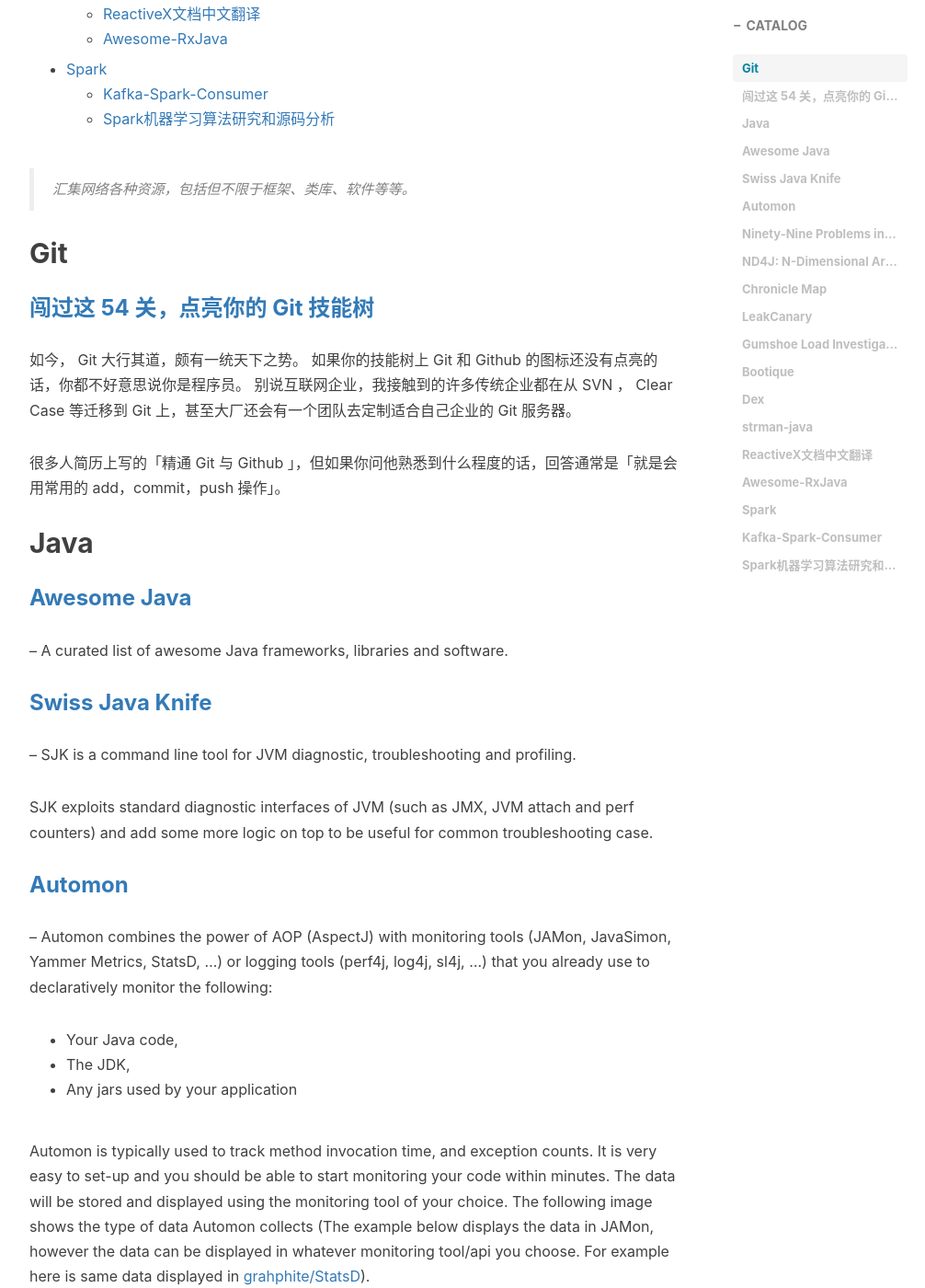
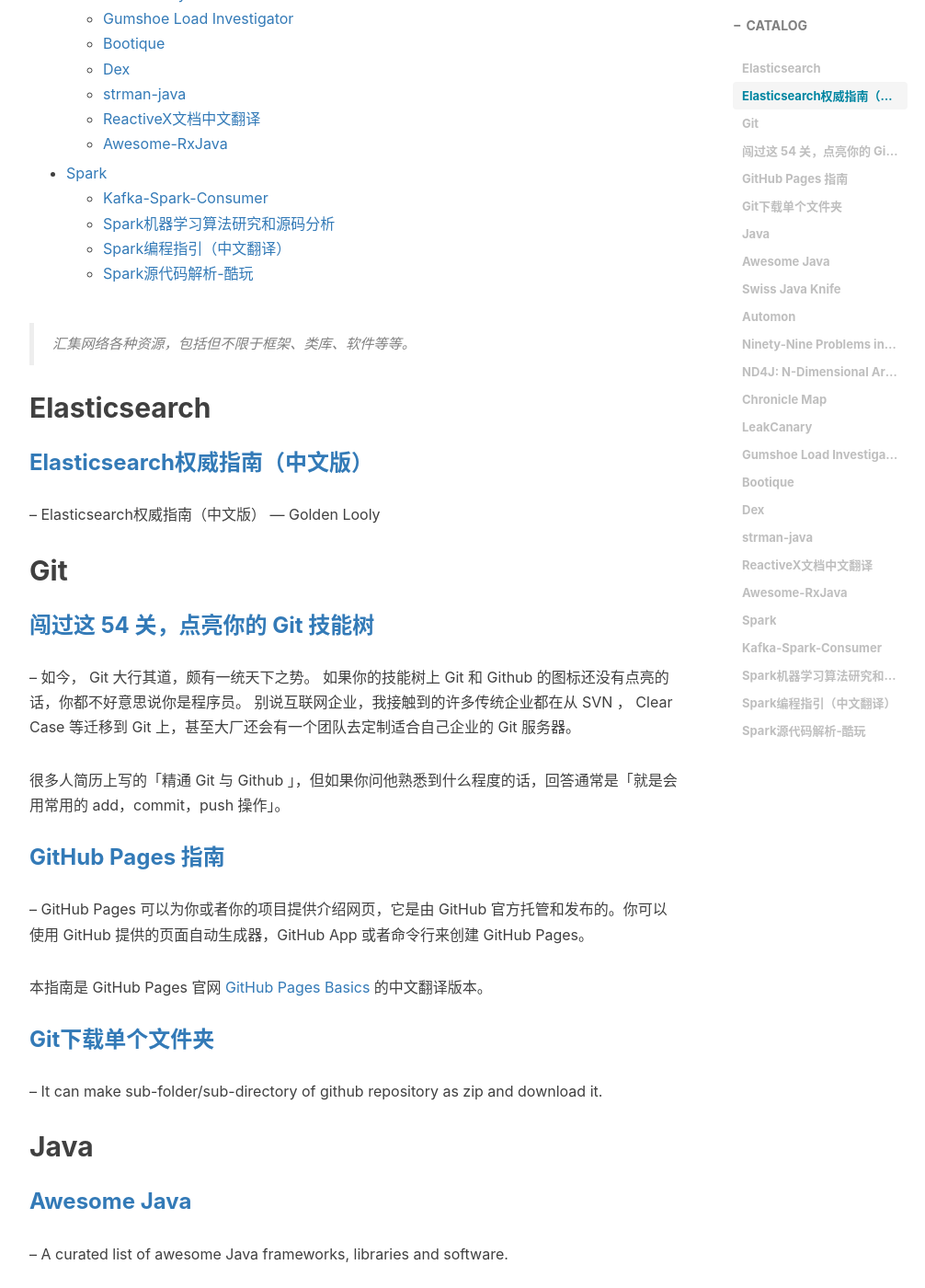
Before and after one commit to shoppingwang/shoppingwang.github.io, a Jekyll site: the page built from _posts/2016-07-19-awesome-resources.markdown, in a window 1280 px wide and 1400 px high, scrolled down 968 px. Shown: the whole window at 92% size, without its empty margins (233-1239 px from the left). Built offline with Jekyll 4.4.1, drawn with Linux system fonts in a browser that asks for light colours; nearby versions of some CDN libraries; comment, search, counter and statistics services are not loaded; some of the changed text lies outside the part shown.

Commit message:
增加精彩资源汇总

```diff
--- a/_posts/2016-07-19-awesome-resources.markdown
+++ b/_posts/2016-07-19-awesome-resources.markdown
@@ -15,14 +15,35 @@
 
 > 汇集网络各种资源，包括但不限于框架、类库、软件等等。
 
+
+## Elasticsearch
+
+### [Elasticsearch权威指南（中文版）](https://www.gitbook.com/book/looly/elasticsearch-the-definitive-guide-cn/details)
+--
+Elasticsearch权威指南（中文版） — Golden Looly
+
+
 ## Git
 
 ### [闯过这 54 关，点亮你的 Git 技能树](https://www.v2ex.com/t/247270)
+--
 如今， Git 大行其道，颇有一统天下之势。
 如果你的技能树上 Git 和 Github 的图标还没有点亮的话，你都不好意思说你是程序员。
 别说互联网企业，我接触到的许多传统企业都在从 SVN ， Clear Case 等迁移到 Git 上，甚至大厂还会有一个团队去定制适合自己企业的 Git 服务器。
 
 很多人简历上写的「精通 Git 与 Github 」，但如果你问他熟悉到什么程度的话，回答通常是「就是会用常用的 add，commit，push 操作」。
+
+
+### [GitHub Pages 指南](http://wiki.jikexueyuan.com/project/github-pages-basics/)
+--
+GitHub Pages 可以为你或者你的项目提供介绍网页，它是由 GitHub 官方托管和发布的。你可以使用 GitHub 提供的页面自动生成器，GitHub App 或者命令行来创建 GitHub Pages。
+
+本指南是 GitHub Pages 官网 [GitHub Pages Basics](https://help.github.com/categories/github-pages-basics/) 的中文翻译版本。
+
+
+### [Git下载单个文件夹](http://kinolien.github.io/gitzip/)
+--
+It can make sub-folder/sub-directory of github repository as zip and download it.
 
 
 ## Java
@@ -138,4 +159,15 @@
 
 
 ### [Spark机器学习算法研究和源码分析](https://github.com/endymecy/spark-ml-source-analysis)
+--
 本项目对spark ml包中各种算法的原理加以介绍并且对算法的代码实现进行详细分析，旨在加深自己对机器学习算法的理解，熟悉这些算法的分布式实现方式。
+
+
+### [Spark编程指引（中文翻译）](https://www.gitbook.com/book/endymecy/spark-programming-guide-zh-cn/details)
+--
+Spark guide chinese — 尹迪
+
+
+### [Spark源代码解析-酷玩](https://github.com/lw-lin/CoolplaySpark)
+--
+Coolplay Spark 将包含 Spark 源代码解析、Spark 类库、Spark 代码等。
```
